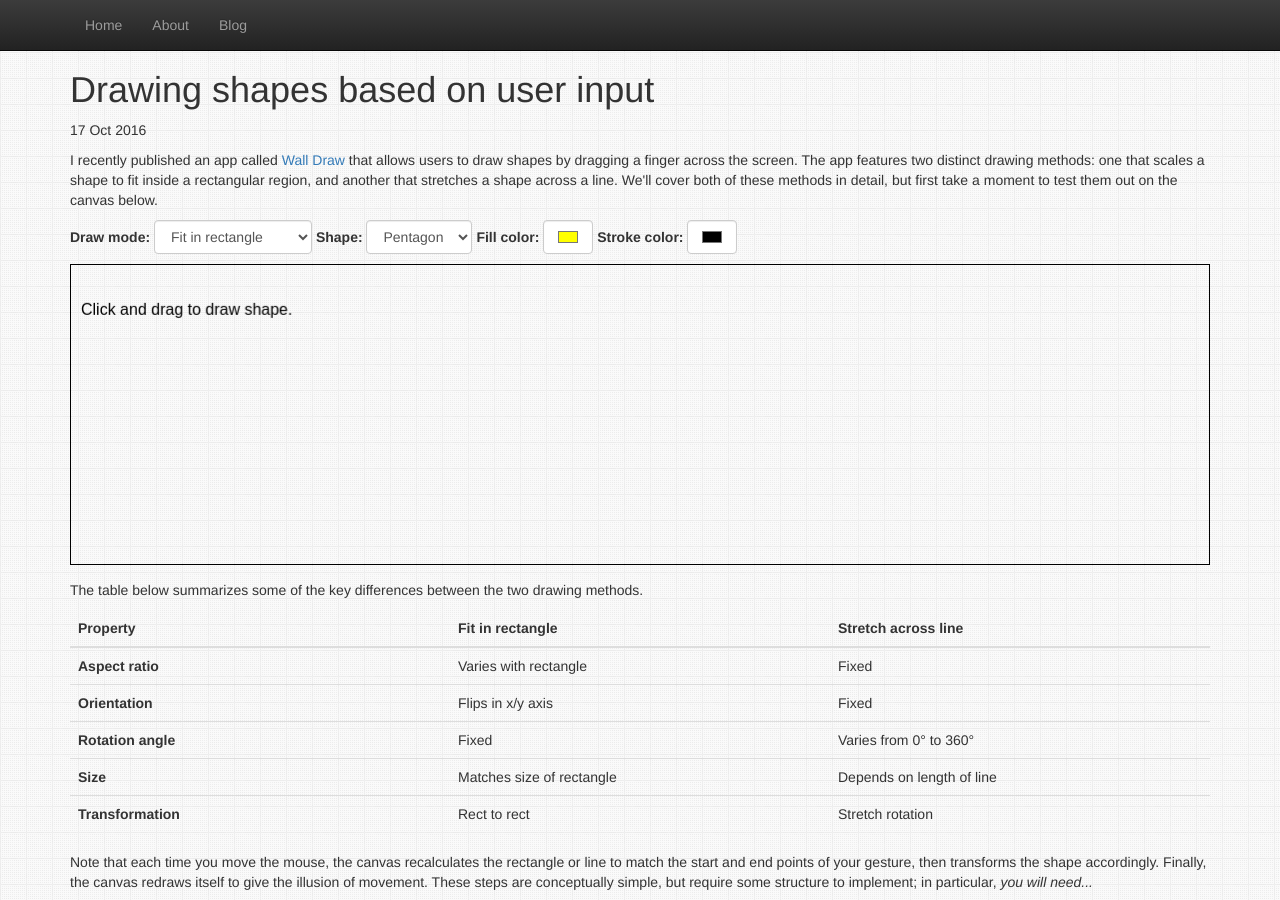
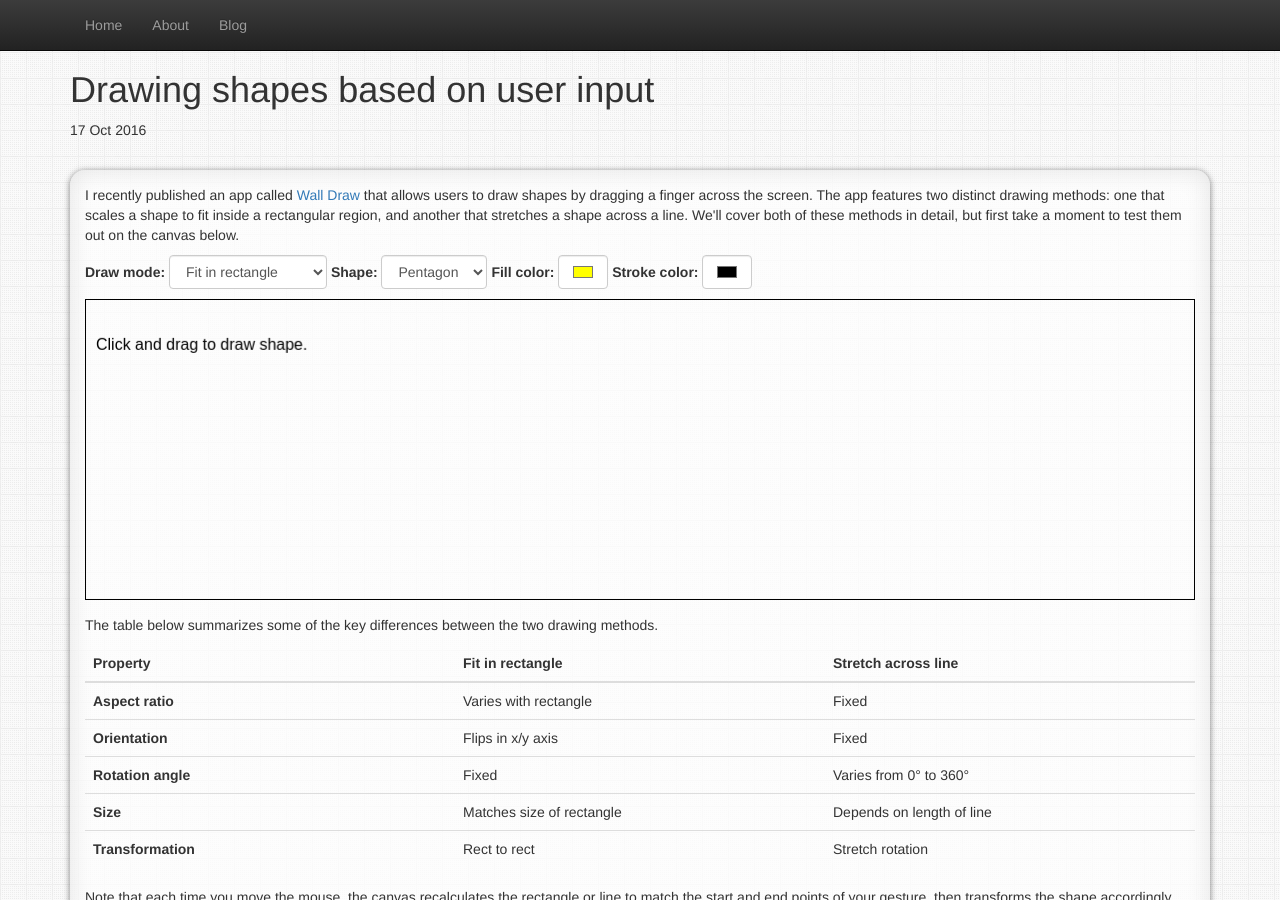
Before and after one commit to wjheesen/wjheesen.github.io, a Jekyll site: the page built from _posts/2016-10-17-drawing-shapes-based-on-user-input.html, in a window 1280 px wide and 900 px high. Built offline with Jekyll 4.4.1, drawn with Linux system fonts in a browser that asks for light colours; comment, search, counter and statistics services are not loaded.

Commit message:
Update post.html

```diff
--- a/_layouts/post.html
+++ b/_layouts/post.html
@@ -4,7 +4,7 @@ layout: default
 <h1>{{ page.title }}</h1>
 <p class="meta">{{ page.date | date_to_string }}</p>
 
-<div class="post">
+<div class="content-block">
   {{ content }}
 </div>
 
```
